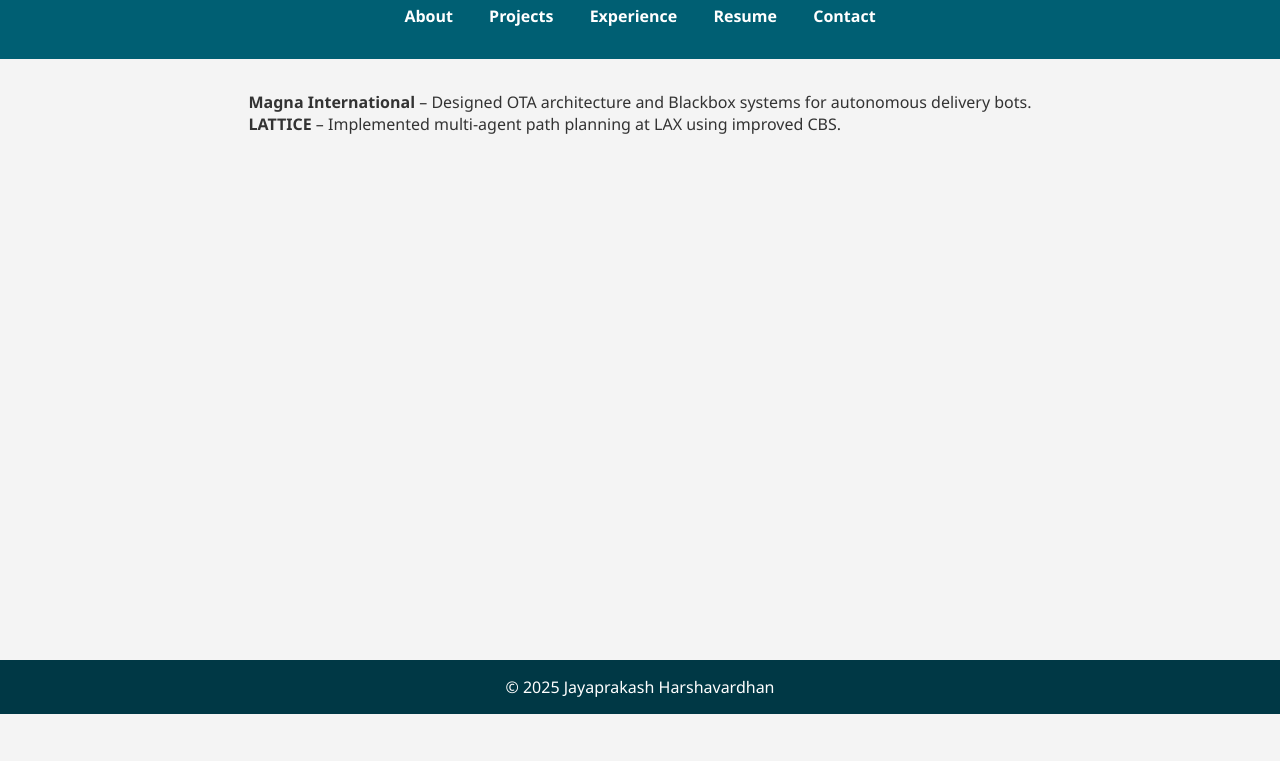
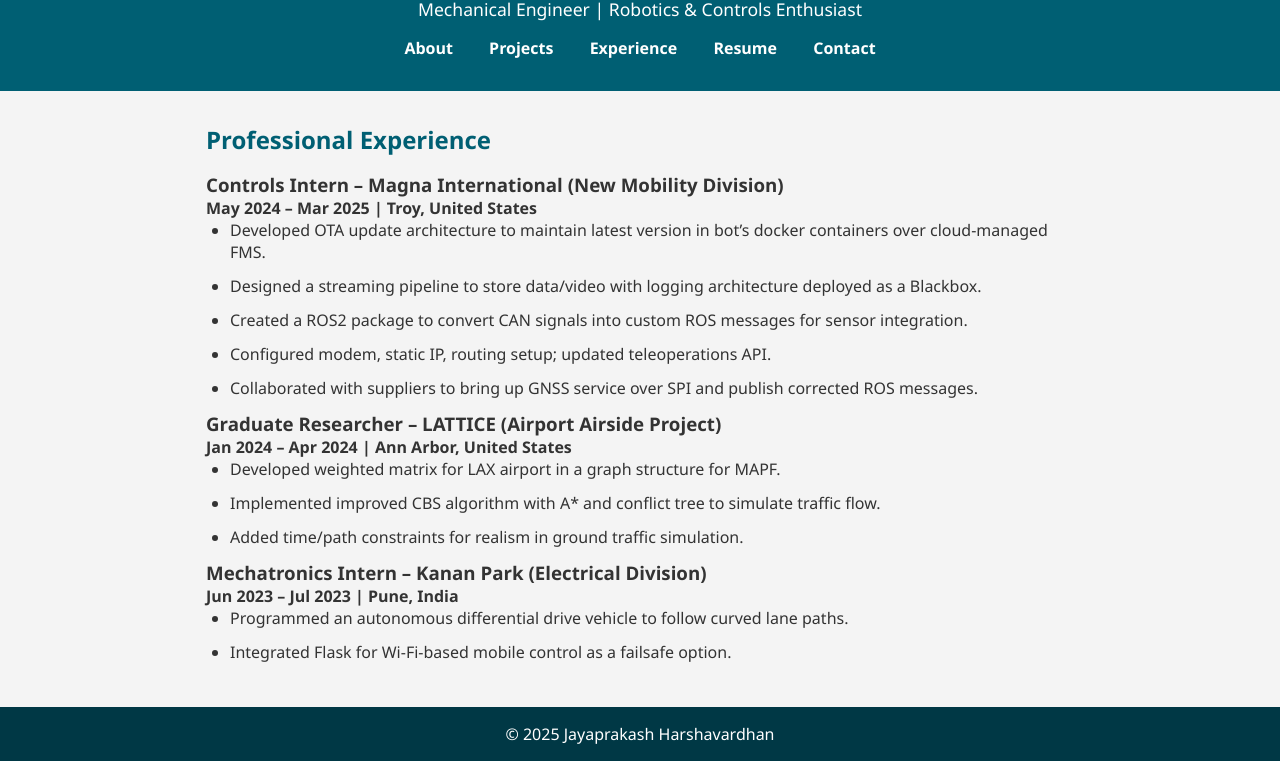
Before and after one commit to Jharsh01/Jharsh01.github.io, a plain HTML site: page experience.html in a window 1280 px wide. Shown: the part 86-847 px from the top of the page. Before the commit the page ends 800 px from the top, so only its background shows below. Drawn offline with Linux system fonts and the light colour scheme.

Commit message:
experiance

```diff
--- a/experience.html
+++ b/experience.html
@@ -2,24 +2,60 @@
 <html lang="en">
 <head>
   <meta charset="UTF-8" />
+  <meta name="viewport" content="width=device-width, initial-scale=1.0"/>
   <title>Experience | Jayaprakash Harshavardhan</title>
   <link rel="stylesheet" href="style.css" />
 </head>
 <body>
   <header>
-    <h1>Professional Experience</h1>
+    <h1>Jayaprakash Harshavardhan</h1>
+    <p>Mechanical Engineer | Robotics & Controls Enthusiast</p>
     <nav>
       <a href="index.html">About</a>
       <a href="projects.html">Projects</a>
-      <a href="experience.html">Experience</a>
-      <a href="resume.pdf" target="_blank">Resume</a>
+      <a href="experience.html" class="active">Experience</a>
+      <a href="resume.html">Resume</a>
       <a href="contact.html">Contact</a>
     </nav>
   </header>
-  <main>
-    <p><strong>Magna International</strong> – Designed OTA architecture and Blackbox systems for autonomous delivery bots.</p>
-    <p><strong>LATTICE</strong> – Implemented multi-agent path planning at LAX using improved CBS.</p>
+
+  <main class="experience">
+    <h2>Professional Experience</h2>
+
+    <div class="job-card">
+      <h3>Controls Intern – Magna International (New Mobility Division)</h3>
+      <p><strong>May 2024 – Mar 2025 | Troy, United States</strong></p>
+      <ul>
+        <li>Developed OTA update architecture to maintain latest version in bot’s docker containers over cloud-managed FMS.</li>
+        <li>Designed a streaming pipeline to store data/video with logging architecture deployed as a Blackbox.</li>
+        <li>Created a ROS2 package to convert CAN signals into custom ROS messages for sensor integration.</li>
+        <li>Configured modem, static IP, routing setup; updated teleoperations API.</li>
+        <li>Collaborated with suppliers to bring up GNSS service over SPI and publish corrected ROS messages.</li>
+      </ul>
+    </div>
+
+    <div class="job-card">
+      <h3>Graduate Researcher – LATTICE (Airport Airside Project)</h3>
+      <p><strong>Jan 2024 – Apr 2024 | Ann Arbor, United States</strong></p>
+      <ul>
+        <li>Developed weighted matrix for LAX airport in a graph structure for MAPF.</li>
+        <li>Implemented improved CBS algorithm with A* and conflict tree to simulate traffic flow.</li>
+        <li>Added time/path constraints for realism in ground traffic simulation.</li>
+      </ul>
+    </div>
+
+    <div class="job-card">
+      <h3>Mechatronics Intern – Kanan Park (Electrical Division)</h3>
+      <p><strong>Jun 2023 – Jul 2023 | Pune, India</strong></p>
+      <ul>
+        <li>Programmed an autonomous differential drive vehicle to follow curved lane paths.</li>
+        <li>Integrated Flask for Wi-Fi-based mobile control as a failsafe option.</li>
+      </ul>
+    </div>
   </main>
-  <footer><p>&copy; 2025 Jayaprakash Harshavardhan</p></footer>
+
+  <footer>
+    <p>© 2025 Jayaprakash Harshavardhan</p>
+  </footer>
 </body>
 </html>
--- a/style.css
+++ b/style.css
@@ -1,26 +1,22 @@
-/* === Base Reset === */
+/* === Reset & Base Styles === */
 * {
     margin: 0;
     padding: 0;
     box-sizing: border-box;
   }
 
-  /* === Full-height Flex Layout === */
   html, body {
     height: 100%;
-    display: flex;
-    flex-direction: column;
     font-family: 'Segoe UI', Tahoma, Geneva, Verdana, sans-serif;
     background-color: #f4f4f4;
     color: #333;
   }
 
-  /* Main content grows to fill space */
-  main {
-    flex: 1;
-    padding: 2rem 1rem;
-    max-width: 900px;
-    margin: auto;
+  /* === Wrapper for sticky footer === */
+  .wrapper {
+    display: flex;
+    flex-direction: column;
+    min-height: 100vh;
   }
 
   /* === Header === */
@@ -32,7 +28,12 @@
   }
 
   header h1 {
+    font-size: 2rem;
     margin-bottom: 0.5rem;
+  }
+
+  header p {
+    font-size: 1.1rem;
   }
 
   nav {
@@ -44,10 +45,48 @@
     margin: 0 1rem;
     text-decoration: none;
     font-weight: bold;
+    transition: color 0.3s ease;
   }
 
   nav a:hover {
     text-decoration: underline;
+    color: #94d2bd;
+  }
+
+  /* === Main Content === */
+  main {
+    flex: 1;
+    padding: 2rem 1rem;
+    max-width: 900px;
+    margin: auto;
+  }
+
+  h2 {
+    color: #005f73;
+    margin-bottom: 1rem;
+  }
+
+  ul {
+    padding-left: 1.5rem;
+  }
+
+  li {
+    margin-bottom: 0.75rem;
+  }
+
+  /* === Project/Experience Cards (optional style) === */
+  .card {
+    background-color: white;
+    padding: 1.5rem;
+    border-radius: 8px;
+    margin-bottom: 1.5rem;
+    box-shadow: 0 4px 6px rgba(0, 0, 0, 0.1);
+    transition: transform 0.3s ease, box-shadow 0.3s ease;
+  }
+
+  .card:hover {
+    transform: translateY(-5px);
+    box-shadow: 0 6px 12px rgba(0, 0, 0, 0.15);
   }
 
   /* === Footer === */
@@ -56,7 +95,7 @@
     color: white;
     text-align: center;
     padding: 1rem;
-    margin-top: auto; /* this keeps it pushed to the bottom */
+    margin-top: auto;
   }
 
   /* === Animations === */
@@ -71,20 +110,6 @@
     transform: translateY(0);
   }
 
-  /* === Typography & Layout === */
-  h2 {
-    color: #005f73;
-    margin-bottom: 1rem;
-  }
-
-  ul {
-    padding-left: 1.5rem;
-  }
-
-  li {
-    margin-bottom: 0.5rem;
-  }
-
   /* === Responsive Nav === */
   @media screen and (max-width: 600px) {
     nav a {
@@ -95,4 +120,12 @@
     header, main {
       padding: 1.5rem 1rem;
     }
+
+    header h1 {
+      font-size: 1.6rem;
+    }
+
+    header p {
+      font-size: 1rem;
+    }
   }
```
Also changed, not shown: contact.html (+2 -0 lines).
